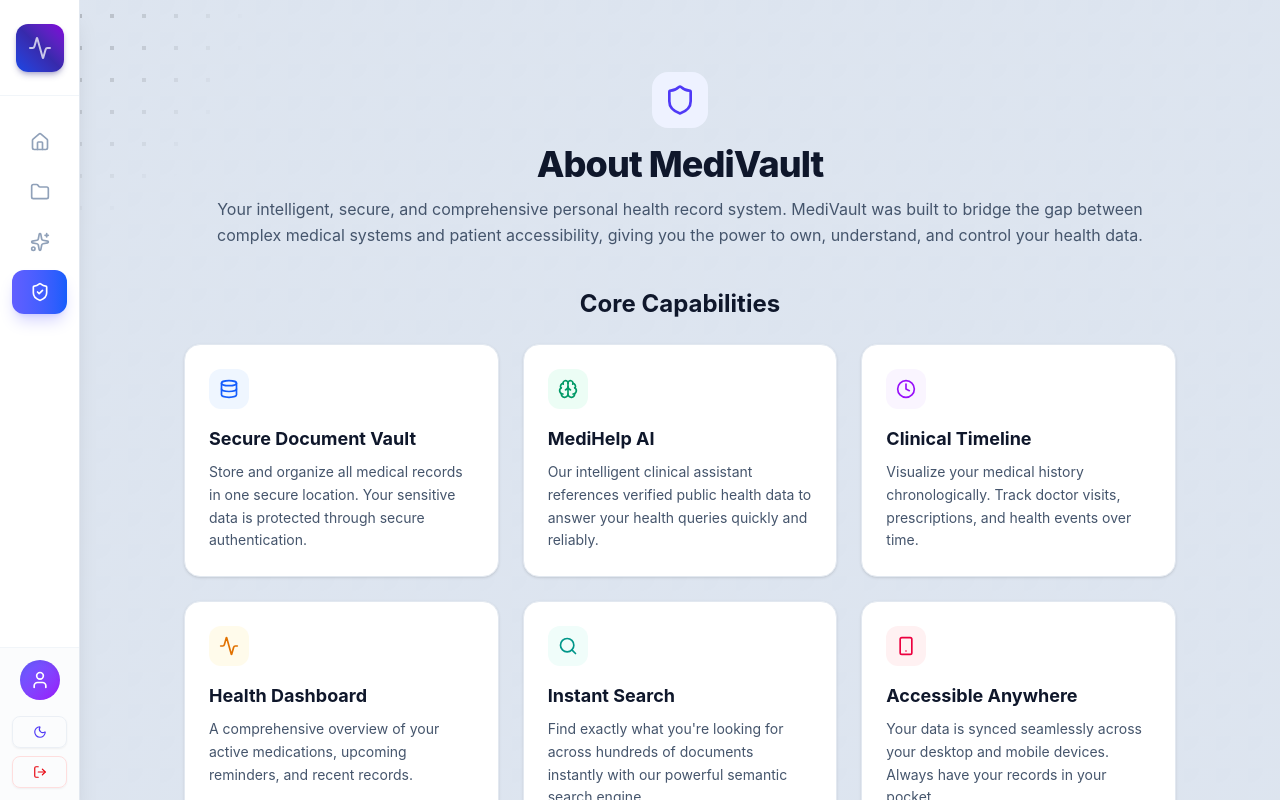
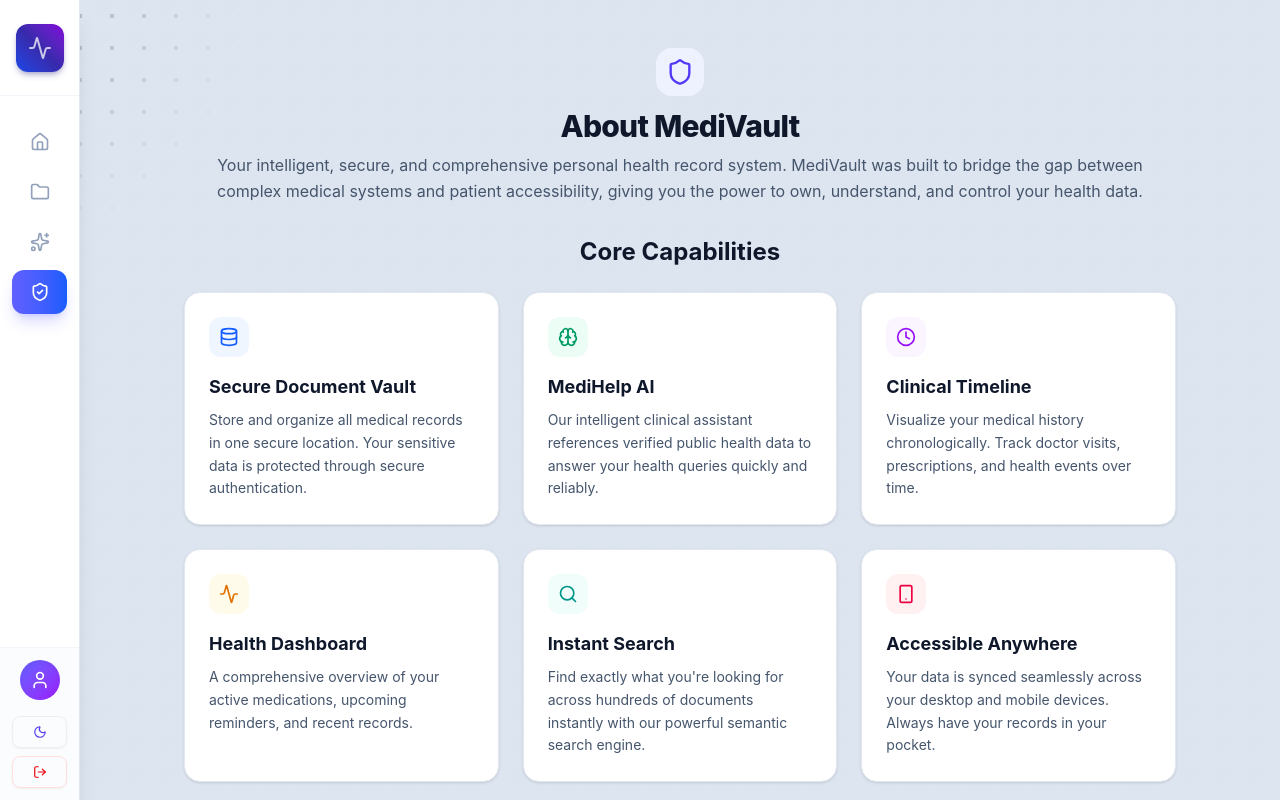
Before and after one commit to Abhil141/MediVault, a React (Vite) app in the folder frontend/: page /about in a window 1280 px wide. Built offline with nearby package versions, Linux system fonts and the light colour scheme; sample sign-in values are in the browser's storage.

Commit message:
UI: Compress about page hero section further

```diff
--- a/frontend/src/pages/About.tsx
+++ b/frontend/src/pages/About.tsx
@@ -4,17 +4,17 @@ import { Link } from 'react-router-dom';
 
 const About = () => {
   return (
-    <div className="max-w-7xl mx-auto py-8 px-6 sm:px-10 lg:px-16 font-sans">
+    <div className="max-w-7xl mx-auto py-2 px-6 sm:px-10 lg:px-16 font-sans">
 
       {/* Hero Section */}
-      <div className="text-center mb-10">
-        <div className="inline-flex items-center justify-center p-3 bg-indigo-50 dark:bg-indigo-900/30 rounded-2xl mb-4 text-indigo-600 dark:text-indigo-400">
-          <Shield className="w-8 h-8" />
+      <div className="text-center mb-8">
+        <div className="inline-flex items-center justify-center p-2.5 bg-indigo-50 dark:bg-indigo-900/30 rounded-2xl mb-3 text-indigo-600 dark:text-indigo-400">
+          <Shield className="w-7 h-7" />
         </div>
-        <h1 className="text-3xl font-extrabold text-slate-900 dark:text-white sm:text-4xl tracking-tight mb-3">
+        <h1 className="text-2xl font-extrabold text-slate-900 dark:text-white sm:text-3xl tracking-tight mb-2">
           About MediVault
         </h1>
-        <p className="mt-3 text-base text-slate-600 dark:text-zinc-400 max-w-6xl mx-auto leading-relaxed">
+        <p className="mt-2 text-sm sm:text-base text-slate-600 dark:text-zinc-400 max-w-none mx-auto leading-relaxed">
           Your intelligent, secure, and comprehensive personal health record system. MediVault was built to bridge the gap between complex medical systems and patient accessibility, giving you the power to own, understand, and control your health data.
         </p>
       </div>
```
